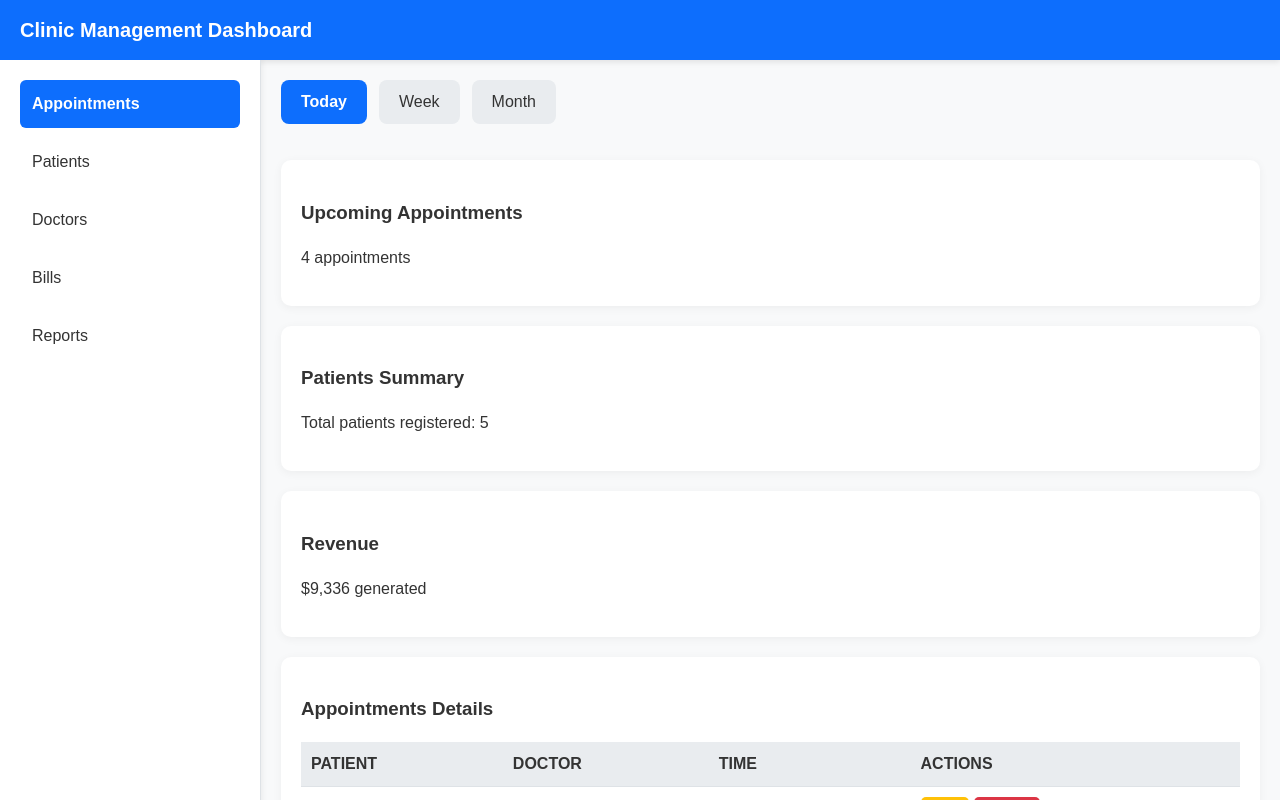
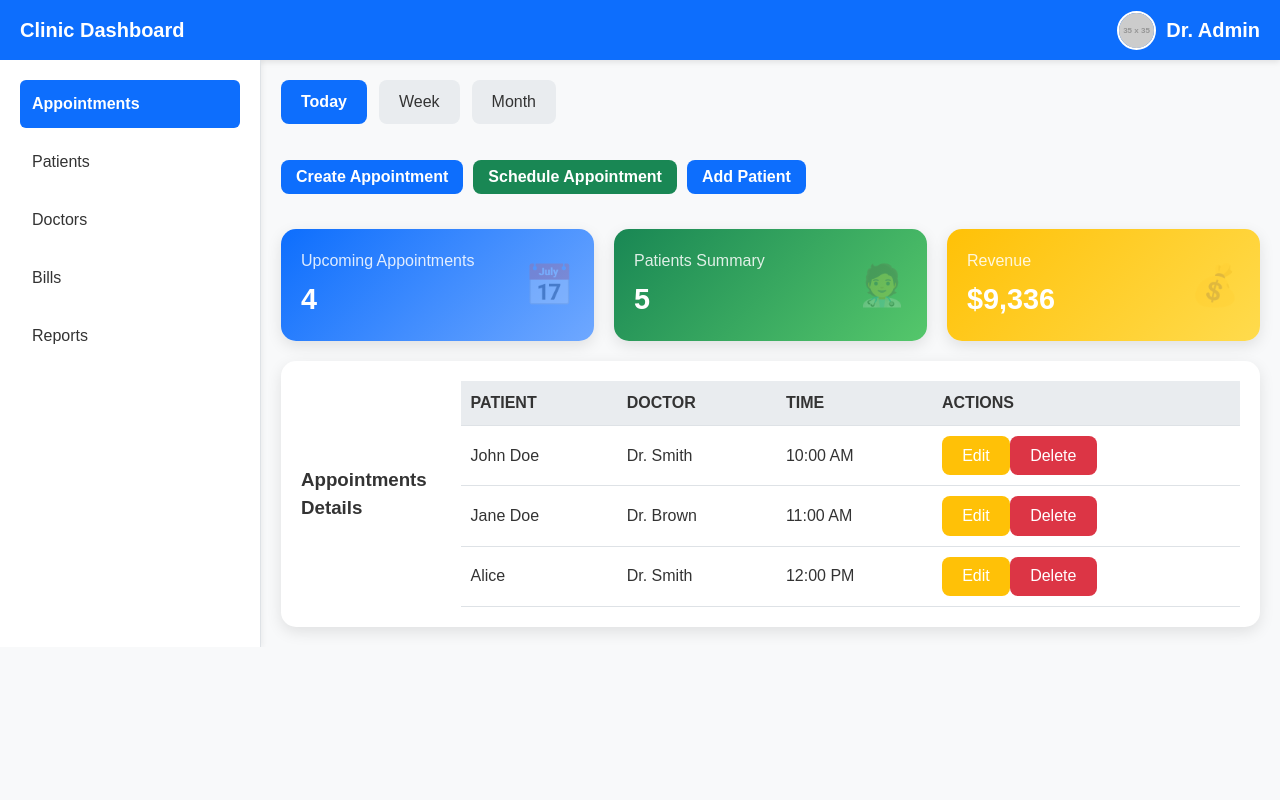
Before and after one commit to SrilekhaMarthi/Clinic-Appointment-System, a React (Vite) app in the folder frontend/clinic-frontend/: page / in a window 1280 px wide. Shown: the top 800 px of the page. Built offline with nearby package versions, Linux system fonts and the light colour scheme.

Commit message:
Added buttons to create appointments, add patient details and user info

```diff
--- a/frontend/clinic-frontend/src/App.css
+++ b/frontend/clinic-frontend/src/App.css
@@ -14,11 +14,25 @@ html, body, #root {
   color: white;
   display: flex;
   align-items: center;
+  justify-content: space-between;
   padding: 0 20px;
   font-size: 1.25rem;
   font-weight: bold;
   box-shadow: 0 2px 6px rgba(0,0,0,0.1);
   flex-shrink: 0;
+}
+
+.user-info {
+  display: flex;
+  align-items: center;
+  gap: 10px;
+}
+
+.user-info img {
+  width: 35px;
+  height: 35px;
+  border-radius: 50%;
+  border: 2px solid #fff;
 }
 
 .dashboard {
@@ -86,16 +100,100 @@ html, body, #root {
   font-weight: bold;
 }
 
+/* Cards container */
+.cards-container {
+  display: flex;
+  gap: 20px;
+  flex-wrap: wrap;
+}
+
+/* Individual cards */
 .card {
-  background-color: #fff;
-  border-radius: 10px;
+  flex: 1;
+  min-width: 250px;
   padding: 20px;
-  box-shadow: 0 2px 10px rgba(0,0,0,0.05);
-  transition: transform 0.2s ease;
+  border-radius: 15px;
+  color: #fff;
+  display: flex;
+  align-items: center;
+  justify-content: space-between;
+  box-shadow: 0 5px 15px rgba(0,0,0,0.1);
+  transition: transform 0.2s ease, box-shadow 0.2s ease;
 }
 
 .card:hover {
-  transform: translateY(-4px);
+  transform: translateY(-5px);
+  box-shadow: 0 10px 20px rgba(0,0,0,0.15);
+}
+
+/* Card types */
+.card.appointments {
+  background: linear-gradient(135deg, #0d6efd, #6fa8ff);
+}
+
+.card.patients {
+  background: linear-gradient(135deg, #198754, #55c76b);
+}
+
+.card.revenue {
+  background: linear-gradient(135deg, #ffc107, #ffdb4d);
+}
+
+/* Card content */
+.card .content {
+  display: flex;
+  flex-direction: column;
+}
+
+.card .content h3 {
+  margin: 0 0 5px 0;
+  font-size: 1rem;
+  font-weight: 500;
+  opacity: 0.85;
+}
+
+.card .content p {
+  margin: 0;
+  font-size: 1.8rem;
+  font-weight: bold;
+}
+
+.card .icon {
+  font-size: 2.5rem;
+  opacity: 0.2;
+}
+
+/* Action buttons (create, schedule) */
+.action-buttons {
+  display: flex;
+  gap: 10px;
+  margin-bottom: 15px;
+}
+
+.action-buttons button {
+  padding: 8px 15px;
+  border-radius: 8px;
+  border: none;
+  cursor: pointer;
+  font-weight: bold;
+  color: #fff;
+  transition: all 0.2s ease;
+}
+
+.action-buttons button.create {
+  background-color: #0d6efd;
+}
+
+.action-buttons button.create:hover {
+  background-color: #0b5ed7;
+}
+
+.action-buttons button.schedule {
+  background-color: #198754;
+}
+
+.action-buttons button.schedule:hover {
+  background-color: #146c43;
 }
 
 /* Table styling */
@@ -114,16 +212,7 @@ th {
   background-color: #e9ecef;
 }
 
-button {
-  padding: 6px 12px;
-  margin-right: 5px;
-  border-radius: 5px;
-  border: none;
-  cursor: pointer;
-  transition: all 0.2s ease;
-  font-size: 0.9rem;
-}
-
+/* Buttons inside table */
 button.edit {
   background-color: #ffc107;
   color: #fff;
@@ -140,15 +229,6 @@ button.delete {
 
 button.delete:hover {
   background-color: #bd2130;
-}
-
-button.update {
-  background-color: #198754;
-  color: #fff;
-}
-
-button.update:hover {
-  background-color: #146c43;
 }
 
 @media (max-width: 992px) {
@@ -168,4 +248,12 @@ button.update:hover {
     margin-bottom: 0;
     margin-right: 10px;
   }
+
+  .cards-container {
+    flex-direction: column;
+  }
+
+  .action-buttons {
+    flex-wrap: wrap;
+  }
 }
--- a/frontend/clinic-frontend/src/App.jsx
+++ b/frontend/clinic-frontend/src/App.jsx
@@ -102,7 +102,15 @@ function App() {
 
   return (
     <div className="App">
-      <div className="header">Clinic Management Dashboard</div>
+      {/* Header with user info */}
+      <div className="header">
+        Clinic Dashboard
+        <div className="user-info">
+          <img src="https://via.placeholder.com/35" alt="User Avatar" />
+          <span>Dr. Admin</span>
+        </div>
+      </div>
+
       <div className="dashboard">
         {/* Sidebar */}
         <div className="sidebar">
@@ -132,24 +140,42 @@ function App() {
             ))}
           </div>
 
-          {/* Cards */}
-          <div className="card">
-            <h3>Upcoming Appointments</h3>
-            <p>{appointmentsCount} appointments</p>
+          {/* Action buttons */}
+          <div className="action-buttons">
+            <button className="create">Create Appointment</button>
+            <button className="schedule">Schedule Appointment</button>
+            <button className="create">Add Patient</button>
           </div>
 
-          <div className="card">
-            <h3>Patients Summary</h3>
-            <p>Total patients registered: {patientsCount}</p>
-          </div>
+          {/* Cards */}
+          <div className="cards-container">
+            <div className="card appointments">
+              <div className="content">
+                <h3>Upcoming Appointments</h3>
+                <p>{appointmentsCount}</p>
+              </div>
+              <div className="icon">📅</div>
+            </div>
 
-          <div className="card">
-            <h3>Revenue</h3>
-            <p>${revenue.toLocaleString()} generated</p>
+            <div className="card patients">
+              <div className="content">
+                <h3>Patients Summary</h3>
+                <p>{patientsCount}</p>
+              </div>
+              <div className="icon">🧑‍⚕️</div>
+            </div>
+
+            <div className="card revenue">
+              <div className="content">
+                <h3>Revenue</h3>
+                <p>${revenue.toLocaleString()}</p>
+              </div>
+              <div className="icon">💰</div>
+            </div>
           </div>
 
           {/* Table / Main Section */}
-          <div className="card">
+          <div className="card" style={{ color: "#333", backgroundColor: "#fff" }}>
             <h3>{activeMenu} Details</h3>
             {renderTable()}
           </div>
```
